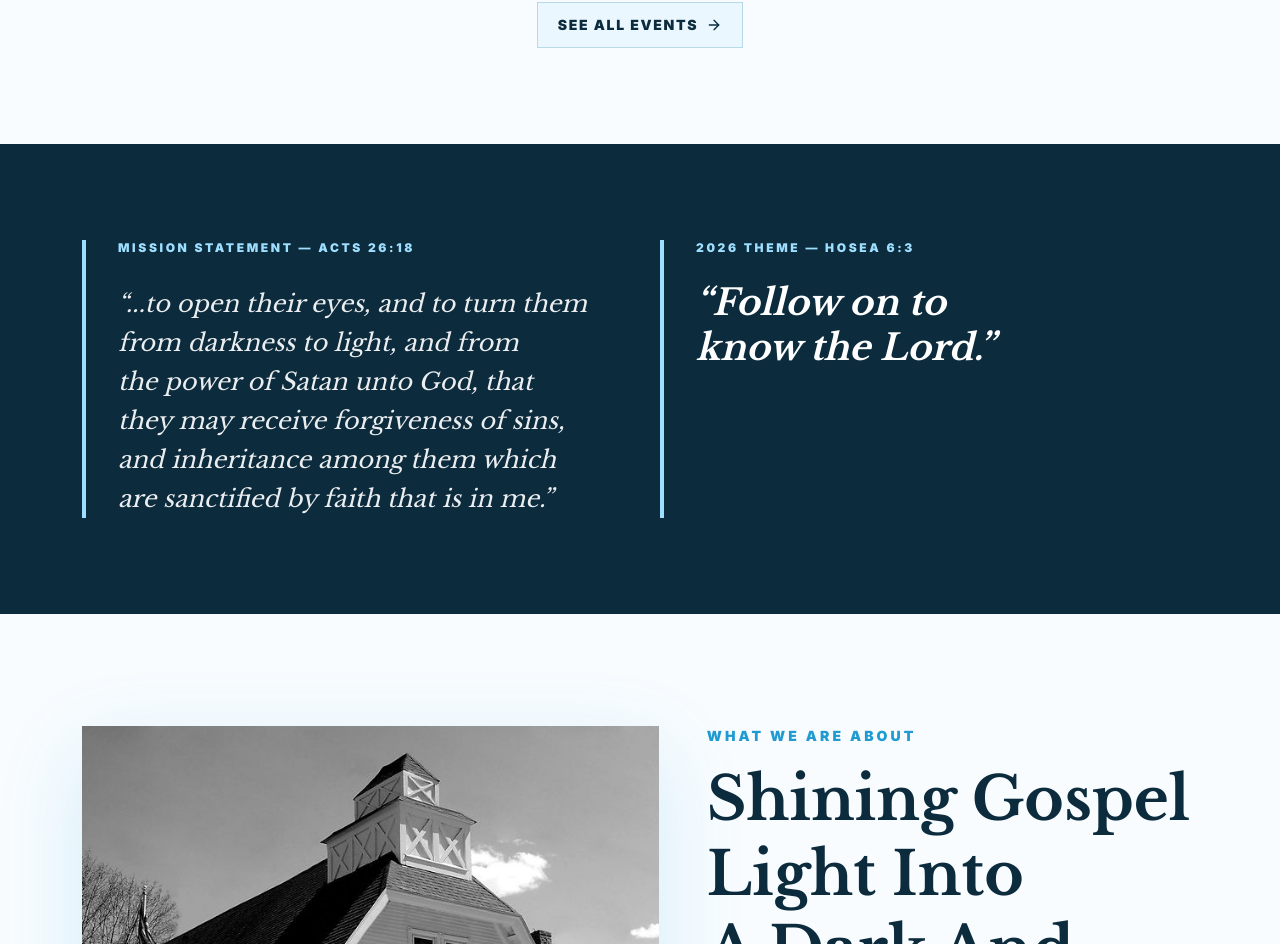
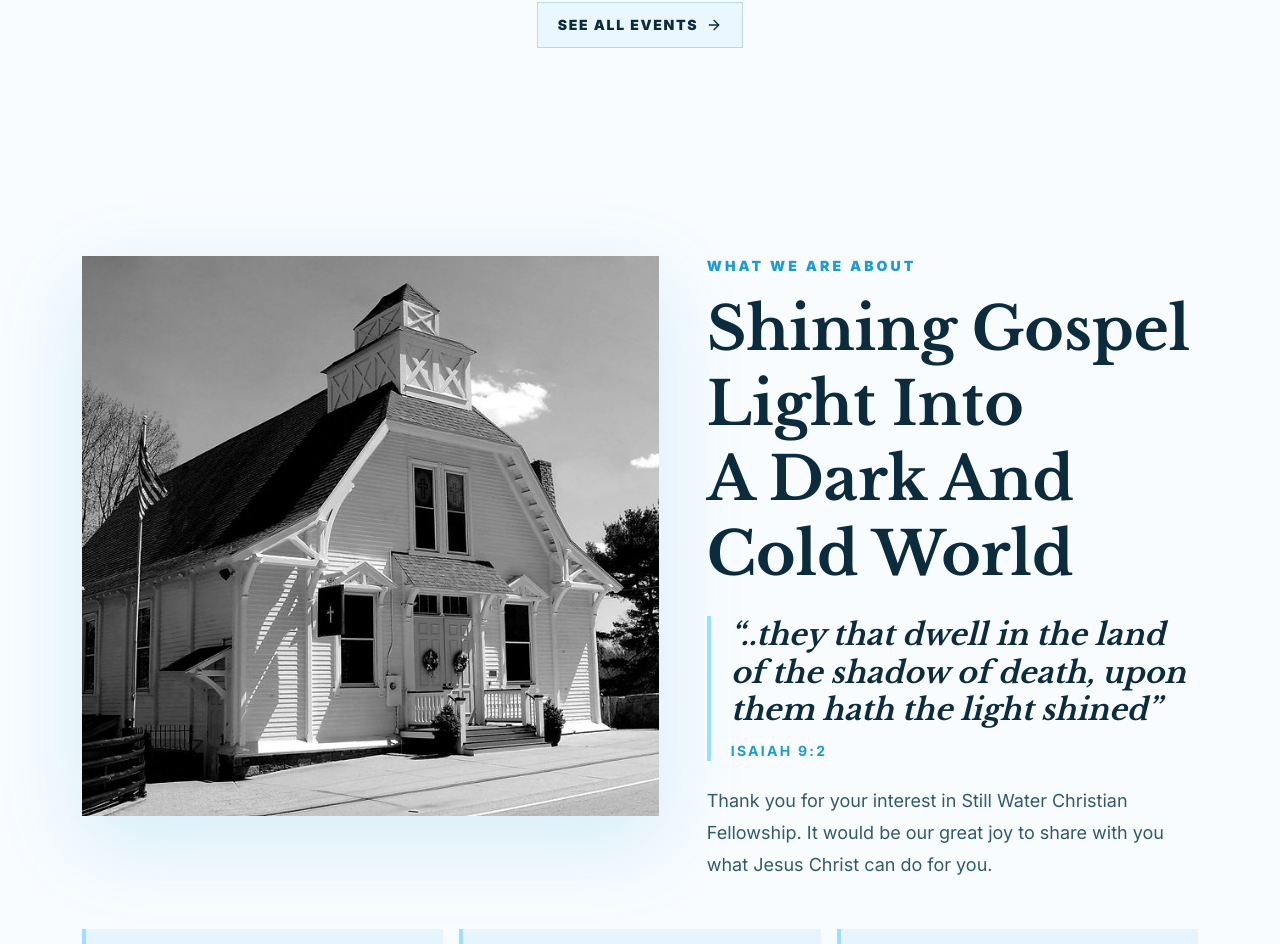
Before and after one commit to edesent/stillwater-christian-fellowship, a Next.js app: page / in a window 1280 px wide. Shown: the part 2825-3769 px from the top of the page. Built offline with nearby package versions, Linux system fonts and the light colour scheme.

Commit message:
Remove separate mission and theme section from homepage

```diff
--- a/src/app/page.tsx
+++ b/src/app/page.tsx
@@ -38,7 +38,6 @@ export default function Home() {
         <Hero />
         <Visit />
         <Events />
-        <Verse />
         <Welcome />
         <Ministries />
         <Leadership />
```
